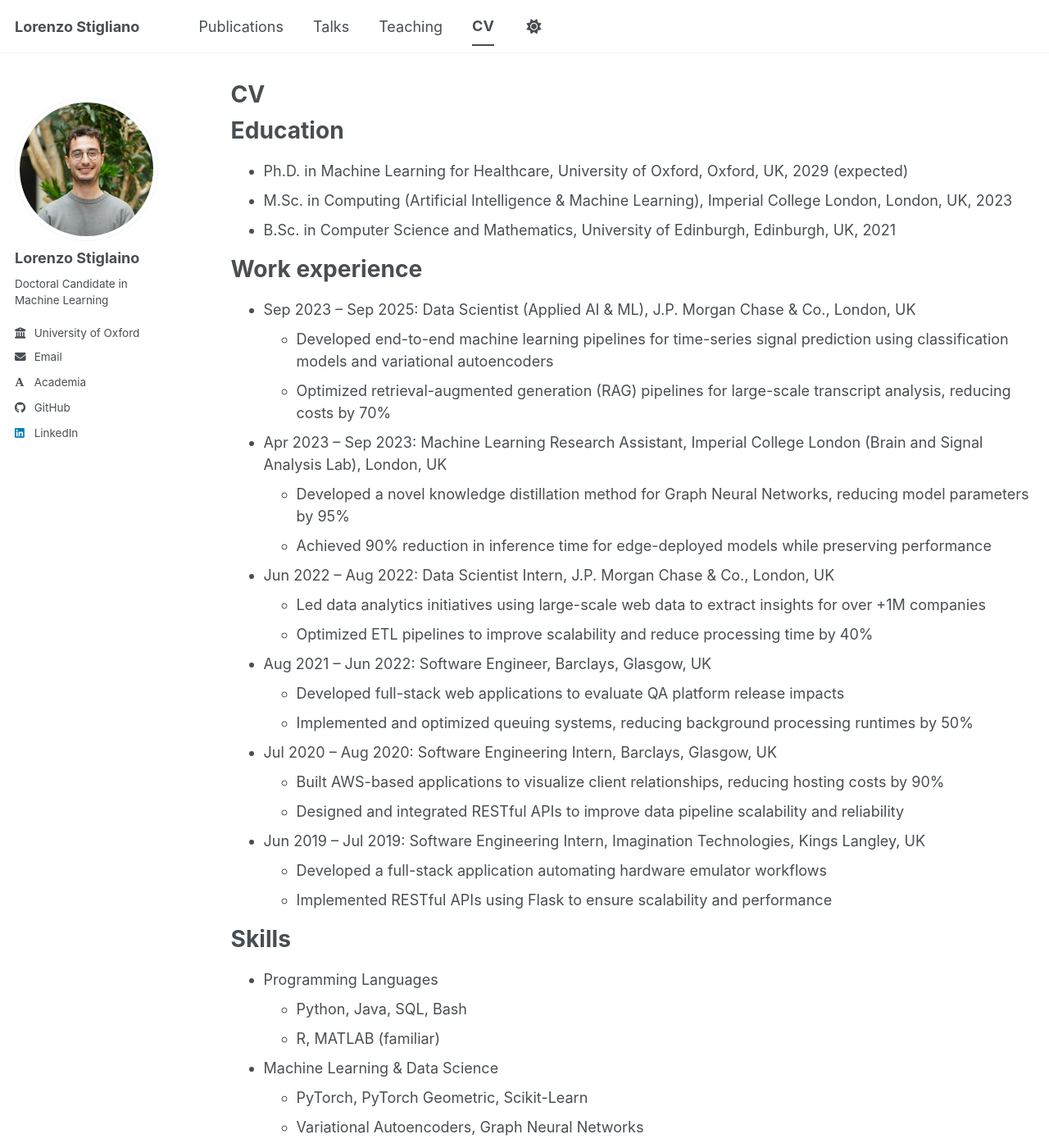
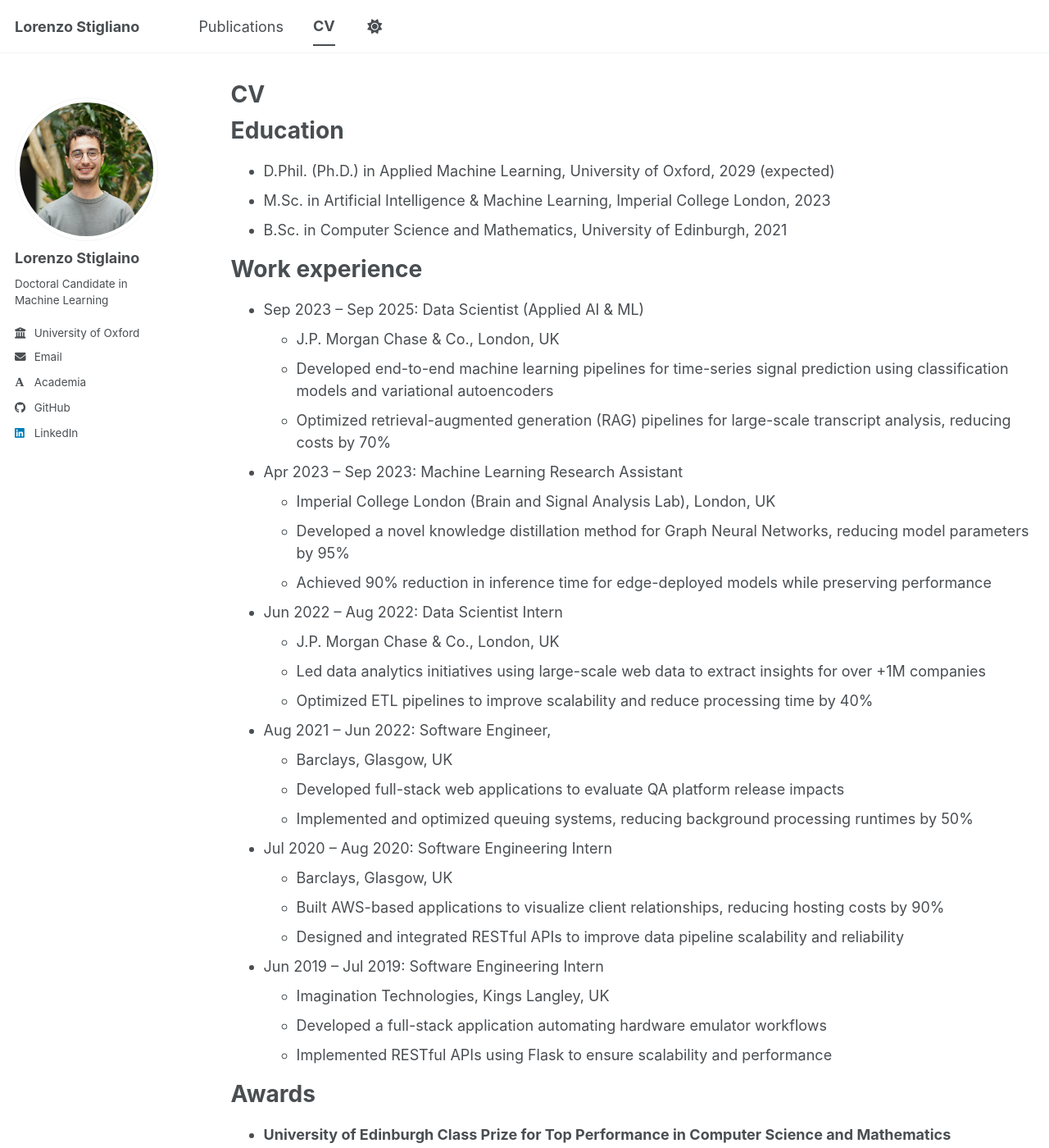
Before and after one commit to LorenzoStigliano/lorenzostigliano.github.io, a Jekyll site: the page built from _pages/cv.md, in a window 1280 px wide and 1400 px high. Shown: the whole window at 82% size. Built offline with Jekyll 4.4.1, drawn with Linux system fonts in a browser that asks for light colours; some web fonts are replaced; a script bundle is joined from its source files by our own code; library files that are not in the unit come from our copies; some of the changed text lies outside the part shown.

Commit message:
adding awards

```diff
--- a/_pages/cv.md
+++ b/_pages/cv.md
@@ -11,35 +11,70 @@ redirect_from:
 
 Education
 ======
-* Ph.D. in Machine Learning for Healthcare, University of Oxford, Oxford, UK, 2029 (expected)
-* M.Sc. in Computing (Artificial Intelligence & Machine Learning), Imperial College London, London, UK, 2023
-* B.Sc. in Computer Science and Mathematics, University of Edinburgh, Edinburgh, UK, 2021
+* D.Phil. (Ph.D.) in Applied Machine Learning, University of Oxford, 2029 (expected)
+* M.Sc. in Artificial Intelligence & Machine Learning, Imperial College London, 2023
+* B.Sc. in Computer Science and Mathematics, University of Edinburgh, 2021
 
 Work experience
 ======
-* Sep 2023 – Sep 2025: Data Scientist (Applied AI & ML), J.P. Morgan Chase & Co., London, UK
+* Sep 2023 – Sep 2025: Data Scientist (Applied AI & ML)
+  * J.P. Morgan Chase & Co., London, UK
   * Developed end-to-end machine learning pipelines for time-series signal prediction using classification models and variational autoencoders
   * Optimized retrieval-augmented generation (RAG) pipelines for large-scale transcript analysis, reducing costs by 70%
 
-* Apr 2023 – Sep 2023: Machine Learning Research Assistant, Imperial College London (Brain and Signal Analysis Lab), London, UK
+* Apr 2023 – Sep 2023: Machine Learning Research Assistant
+  * Imperial College London (Brain and Signal Analysis Lab), London, UK
   * Developed a novel knowledge distillation method for Graph Neural Networks, reducing model parameters by 95%
   * Achieved 90% reduction in inference time for edge-deployed models while preserving performance
 
-* Jun 2022 – Aug 2022: Data Scientist Intern, J.P. Morgan Chase & Co., London, UK
+* Jun 2022 – Aug 2022: Data Scientist Intern
+  * J.P. Morgan Chase & Co., London, UK
   * Led data analytics initiatives using large-scale web data to extract insights for over +1M companies
   * Optimized ETL pipelines to improve scalability and reduce processing time by 40%
 
-* Aug 2021 – Jun 2022: Software Engineer, Barclays, Glasgow, UK
+* Aug 2021 – Jun 2022: Software Engineer,
+  * Barclays, Glasgow, UK
   * Developed full-stack web applications to evaluate QA platform release impacts
   * Implemented and optimized queuing systems, reducing background processing runtimes by 50%
 
-* Jul 2020 – Aug 2020: Software Engineering Intern, Barclays, Glasgow, UK
+* Jul 2020 – Aug 2020: Software Engineering Intern
+  * Barclays, Glasgow, UK
   * Built AWS-based applications to visualize client relationships, reducing hosting costs by 90%
   * Designed and integrated RESTful APIs to improve data pipeline scalability and reliability
 
-* Jun 2019 – Jul 2019: Software Engineering Intern, Imagination Technologies, Kings Langley, UK
+* Jun 2019 – Jul 2019: Software Engineering Intern
+  * Imagination Technologies, Kings Langley, UK
   * Developed a full-stack application automating hardware emulator workflows
   * Implemented RESTful APIs using Flask to ensure scalability and performance
+
+Awards
+======
+* **University of Edinburgh Class Prize for Top Performance in Computer Science and Mathematics**
+  Awarded to the top-ranked student for the highest overall academic performance across Computer Science and Mathematics.
+
+* **King’s College Class Prize for Mathematics**
+  Awarded for exceptional academic achievement in mathematics.
+
+* **King’s College Honorary Scholarship**
+  Awarded in recognition of outstanding academic performance at AS Level (five A grades).
+
+Publications
+======
+  <ul>{% for post in site.publications reversed %}
+    {% include archive-single-cv.html %}
+  {% endfor %}</ul>
+
+Talks
+======
+  <ul>{% for post in site.talks reversed %}
+    {% include archive-single-talk-cv.html  %}
+  {% endfor %}</ul>
+
+Teaching
+======
+  <ul>{% for post in site.teaching reversed %}
+    {% include archive-single-cv.html %}
+  {% endfor %}</ul>
 
 Skills
 ======
@@ -61,21 +96,3 @@ Skills
   * Git, Bitbucket, CI/CD (Jenkins)
   * Testing frameworks (pytest)
   * Agile development, SLURM
-
-Publications
-======
-  <ul>{% for post in site.publications reversed %}
-    {% include archive-single-cv.html %}
-  {% endfor %}</ul>
-
-Talks
-======
-  <ul>{% for post in site.talks reversed %}
-    {% include archive-single-talk-cv.html  %}
-  {% endfor %}</ul>
-
-Teaching
-======
-  <ul>{% for post in site.teaching reversed %}
-    {% include archive-single-cv.html %}
-  {% endfor %}</ul>
```
Also changed, not shown: _data/navigation.yml (+7 -7 lines).
